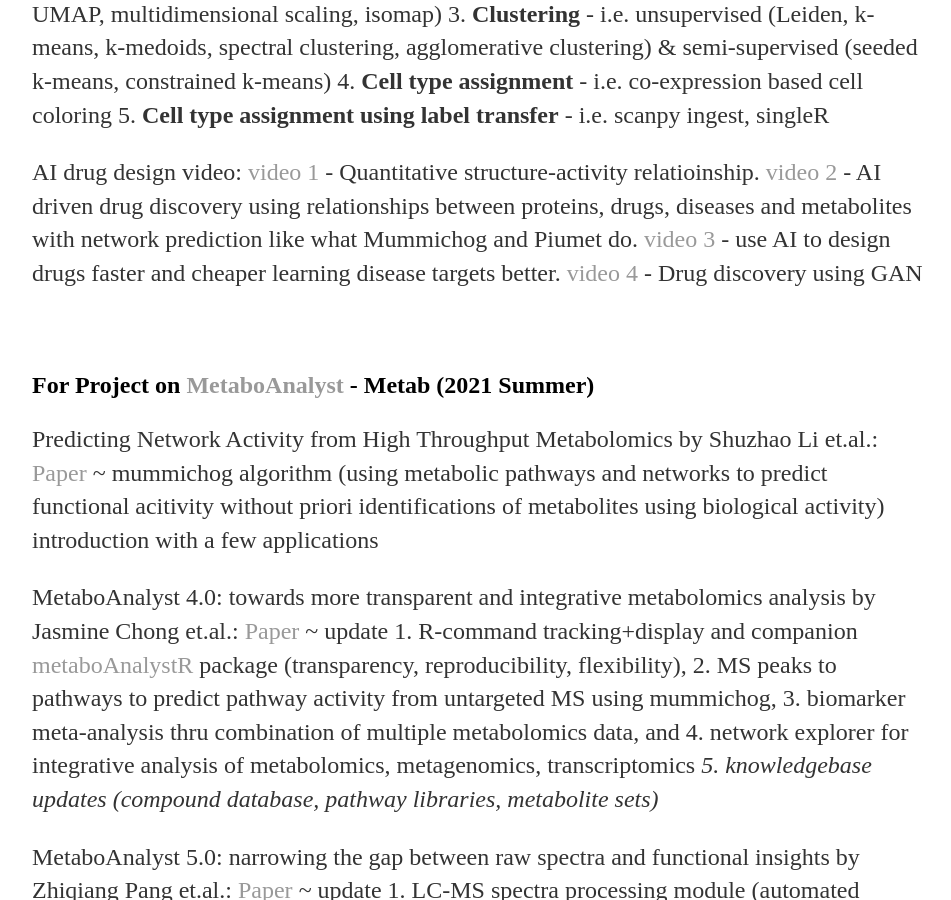
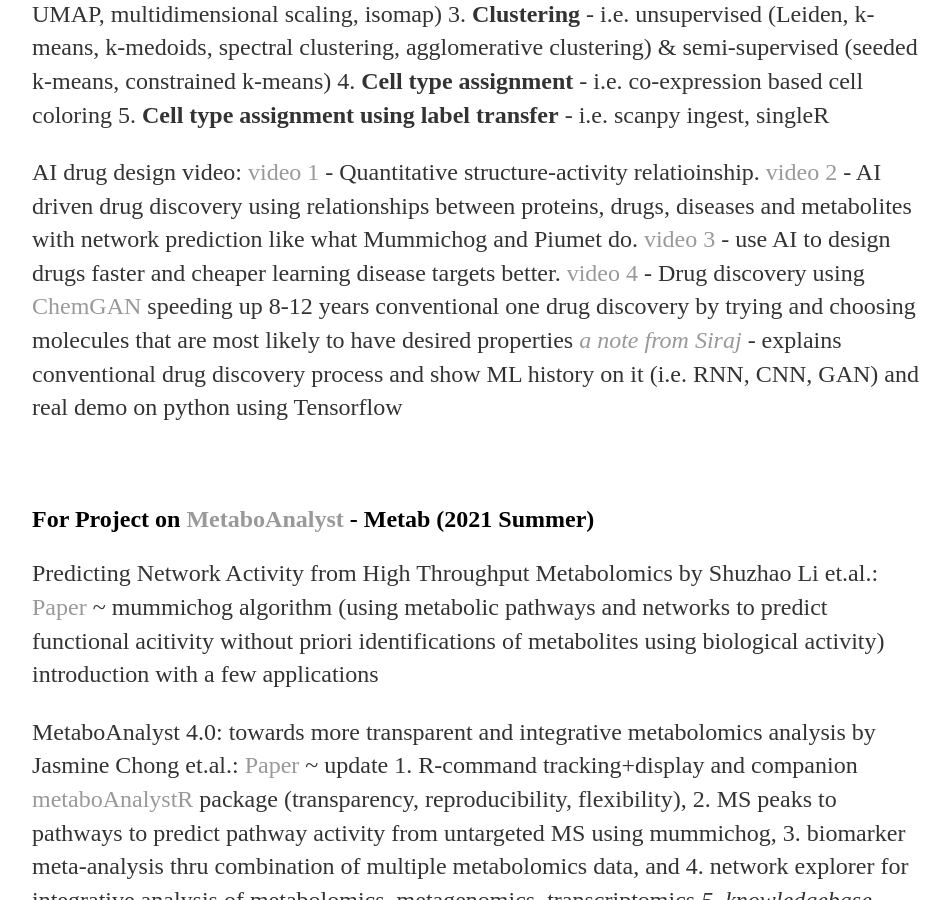
Before and after one commit to yjkweon24/yjkweon24.github.io, a Jekyll site: the page built from _posts/2019-03-16-Academic.md, in a window 1280 px wide and 900 px high, scrolled down 2797 px. Shown: the whole window, without its empty margins (160-1111 px from the left). Built offline with Jekyll 4.4.1, drawn with Linux system fonts in a browser that asks for light colours.

Commit message:
Update 2019-03-16-Academic.md

```diff
--- a/_posts/2019-03-16-Academic.md
+++ b/_posts/2019-03-16-Academic.md
@@ -63,7 +63,7 @@
 
 Cellar: Interactive single cell data annotation tool by Euxhen Hasanaj et.al.: [Paper](https://www.biorxiv.org/content/10.1101/2021.03.19.436162v1.abstract) ~ explain the UI web server for single cell data annotation tool from preprocessing to all the way to analysis. 1. **Preprocessing** - i.e. based on dispersion and max expression value 2. **Dimensionality reduction** - i.e. linear (PCA, truncated SVD) & non-linear (diffusion map, UMAP, multidimensional scaling, isomap) 3. **Clustering** - i.e. unsupervised (Leiden, k-means, k-medoids, spectral clustering, agglomerative clustering) & semi-supervised (seeded k-means, constrained k-means) 4. **Cell type assignment** - i.e. co-expression based cell coloring 5. **Cell type assignment using label transfer** - i.e. scanpy ingest, singleR
 
-AI drug design video: [video 1](https://www.youtube.com/watch?v=xDMzOUUnNzw) - Quantitative structure-activity relatioinship. [video 2](https://www.youtube.com/watch?v=aqMRrRS_0JY) - AI driven drug discovery using relationships between proteins, drugs, diseases and metabolites with network prediction like what Mummichog and Piumet do. [video 3](https://www.youtube.com/watch?v=eRXqD-7FANg) - use AI to design drugs faster and cheaper learning disease targets better. [video 4](https://www.youtube.com/watch?v=hY9Bc3mtphs) - Drug discovery using GAN
+AI drug design video: [video 1](https://www.youtube.com/watch?v=xDMzOUUnNzw) - Quantitative structure-activity relatioinship. [video 2](https://www.youtube.com/watch?v=aqMRrRS_0JY) - AI driven drug discovery using relationships between proteins, drugs, diseases and metabolites with network prediction like what Mummichog and Piumet do. [video 3](https://www.youtube.com/watch?v=eRXqD-7FANg) - use AI to design drugs faster and cheaper learning disease targets better. [video 4](https://www.youtube.com/watch?v=hY9Bc3mtphs) - Drug discovery using [ChemGAN](https://github.com/mostafachatillon/ChemGAN-challenge) speeding up 8-12 years conventional one drug discovery by trying and choosing molecules that are most likely to have desired properties [*a note from Siraj*](https://github.com/llSourcell/AI_for_healthcare/blob/master/Healthcare%20Drug%20Discovery.ipynb) - explains conventional drug discovery process and show ML history on it (i.e. RNN, CNN, GAN) and real demo on python using Tensorflow
 
 <br>
 
```
